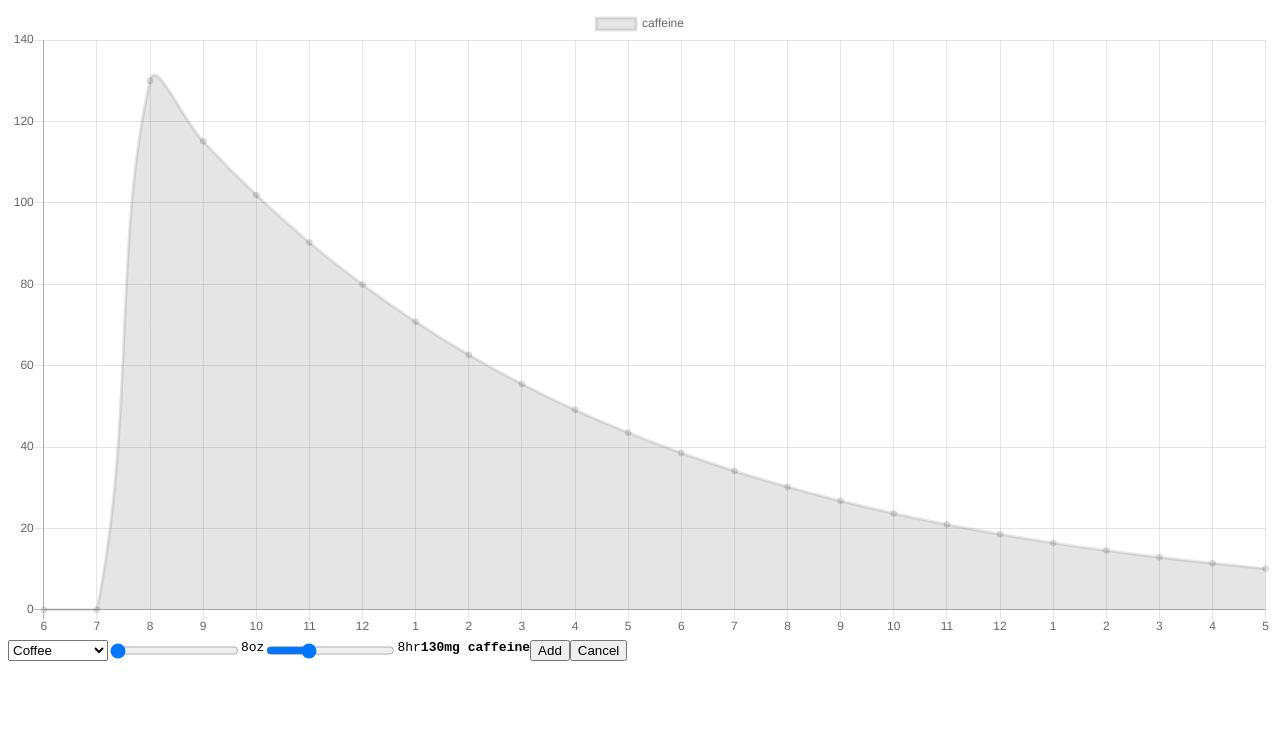
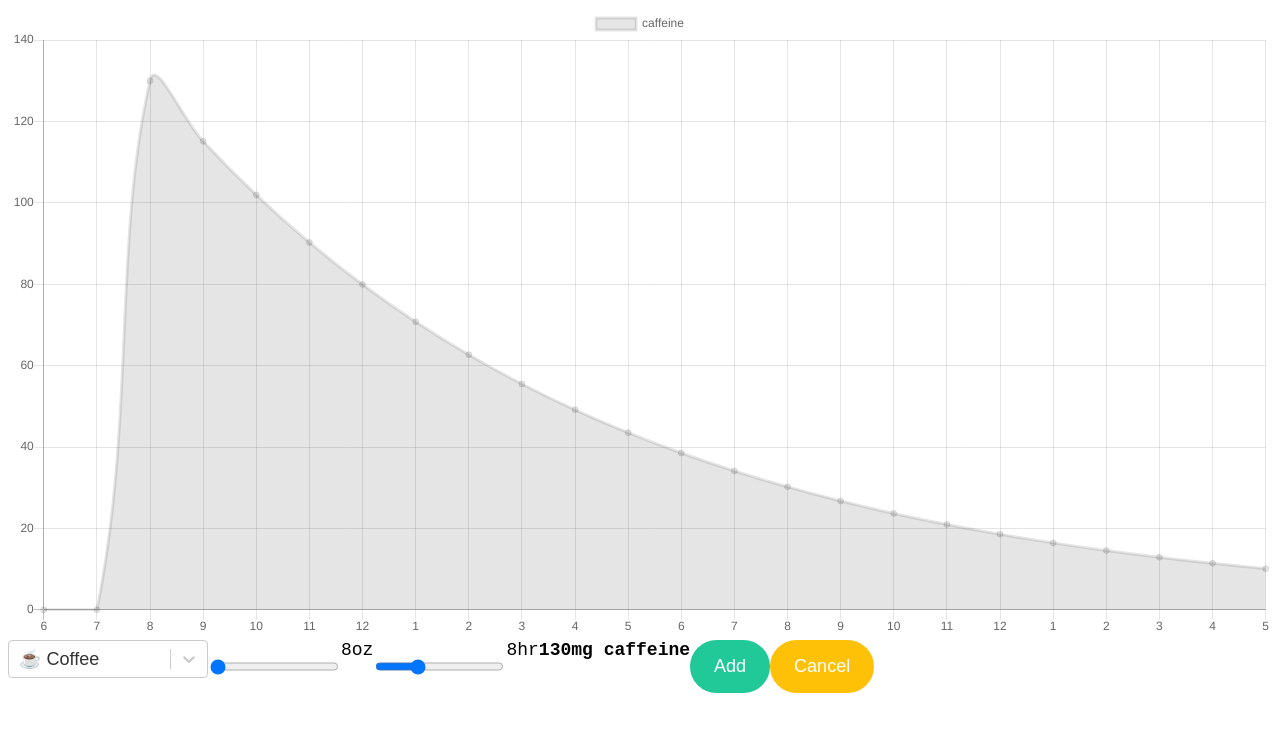
Before and after one commit to scotato/caffeine-calculator, a React (Create React App) app: page / in a window 1280 px wide. Both pictures are taken after a click on the button "Add Drink". Shown: the top 732 px of the page. Built offline with nearby package versions, Linux system fonts and the light colour scheme.

Commit message:
add react-select and beverage icons

```diff
--- a/package.json
+++ b/package.json
@@ -7,6 +7,7 @@
     "react": "16.12.0",
     "react-chartjs-2": "2.8.0",
     "react-dom": "^16.12.0",
+    "react-select": "3.0.8",
     "styled-components": "4.4.1"
   },
   "scripts": {
--- a/src/components/App.js
+++ b/src/components/App.js
@@ -1,4 +1,16 @@
 import React from 'react'
+import { createGlobalStyle } from 'styled-components'
 import Chart from './Chart'
 
-export default () => <Chart />
+const GlobalStyle = createGlobalStyle`
+  body {
+    font-size: 18px;
+  }
+`
+
+export default () => (
+  <>
+    <GlobalStyle />
+    <Chart />
+  </>
+)
--- a/src/components/Button.js
+++ b/src/components/Button.js
@@ -1,5 +1,22 @@
 import styled from 'styled-components'
 
+const buttonColors = {
+  default: 'gray',
+  info: '#007bff',
+  success: '#20c997',
+  warning: '#ffc107',
+  danger: '#dc3545',
+}
+
+const backgroundColor = ({ type = 'default'}) => buttonColors[type]
+
 export default styled.button`
-
+  padding: 16px 24px;
+  color: white;
+  font-size: inherit;
+  font-weight: 500;
+  cursor: pointer;
+  background-color: ${backgroundColor};
+  border-radius: 64px;
+  border: 0;
 `
--- a/src/components/Chart.js
+++ b/src/components/Chart.js
@@ -1,8 +1,10 @@
 import React, { useState } from 'react'
-import { Line } from 'react-chartjs-2'
 import { DURATIONHOURS } from '../constants'
 import { getDatasets, getHourLabels } from '../helpers'
 import { beverages } from '../data'
+
+import { Line } from 'react-chartjs-2'
+import Select from './Select'
 import Button from './Button'
 import Range from './Range'
 
@@ -42,20 +44,17 @@ const Chart = () => {
       />
       {isAdding ? (
         <div style={{display: 'flex'}}>
-          <select
-            value={drink.title}
-            onChange={e => {
-              const drinkNew = beverages.find(drink => drink.title === e.target.value)
+          <Select
+            value={{value: drink.title, label: `${drink.icon} ${drink.title}`}}
+            onChange={option => {
+              const drinkNew = beverages.find(beverage => beverage.title === option.value)
               setDrink(drinkNew)
               setQuantity(drinkNew.oz)
             }}
-          >
-            {beverages.map(d =>
-              <option key={d.title} value={d.title}>
-                {d.title}
-              </option>
-            )}
-          </select>
+            options={beverages.map(beverage => (
+              {value: beverage.title, label: `${beverage.icon} ${beverage.title}`}
+            ))}
+          />
 
           <Range
             name="quantity"
@@ -80,18 +79,18 @@ const Chart = () => {
           <label for="hour" style={{fontFamily: 'monospace'}}>{hour}hr</label>
           <strong style={{fontFamily: 'monospace'}}>{drink.caffeine / drink.oz * quantity}mg caffeine</strong>
 
-          <Button onClick={addDrink}>Add</Button>
-          <Button onClick={setDefaults}>Cancel</Button>
+          <Button onClick={addDrink} type='success'>Add</Button>
+          <Button onClick={setDefaults} type='warning'>Cancel</Button>
         </div>
       ) : (
         <>
           {drinks.map(dose => (
             <>
               <span>{dose.drink.title} {dose.quantity}oz at {dose.hour}h</span>
-              <Button onClick={() => removeDrink(dose)}>x</Button>
+              <Button onClick={() => removeDrink(dose)} type='danger'>x</Button>
             </>
           ))}
-          <Button onClick={() => setIsAdding(true)}>Add Drink</Button>
+          <Button onClick={() => setIsAdding(true)} type='info'>Add Drink</Button>
         </>
       )}
     </>
--- /dev/null
+++ b/src/components/Select.js
@@ -0,0 +1,7 @@
+import Select from 'react-select'
+import styled from 'styled-components'
+
+export default styled(Select)`
+  width: 200px;
+  font-family: sans-serif;
+`
--- a/src/data.js
+++ b/src/data.js
@@ -24,6 +24,7 @@
 export const beverages = [
   {
     title: "Coffee",
+    icon: "☕️",
     caffeine: 130,
     oz: 8,
     min: 8,
@@ -33,6 +34,7 @@ export const beverages = [
   {
     title: "Espresso",
     caffeine: 60,
+    icon: "☕️",
     oz: 1,
     min: 1,
     max: 4,
@@ -41,6 +43,7 @@ export const beverages = [
   {
     title: "Latte",
     caffeine: 100,
+    icon: "☕️",
     oz: 8,
     min: 8,
     max: 20,
@@ -48,6 +51,7 @@ export const beverages = [
   },
   {
     title: "Black Tea",
+    icon: "🍵",
     caffeine: 40,
     oz: 8,
     min: 8,
@@ -56,6 +60,7 @@ export const beverages = [
   },
   {
     title: "Green Tea",
+    icon: "🍵",
     caffeine: 30,
     oz: 8,
     min: 8,
@@ -64,6 +69,7 @@ export const beverages = [
   },
   {
     title: "Soda",
+    icon: "🥤",
     caffeine: 35,
     oz: 8,
     min: 8,
@@ -72,6 +78,7 @@ export const beverages = [
   },
   {
     title: "Energy Drink",
+    icon: "⚡️",
     caffeine: 100,
     oz: 8,
     min: 8,
@@ -80,6 +87,7 @@ export const beverages = [
   },
   {
     title: "Energy Shot",
+    icon: "⚡️",
     caffeine: 70,
     oz: 1,
     min: 1,
```
Also changed, not shown: 1 other file (tests, documents, lock files or other folders).
